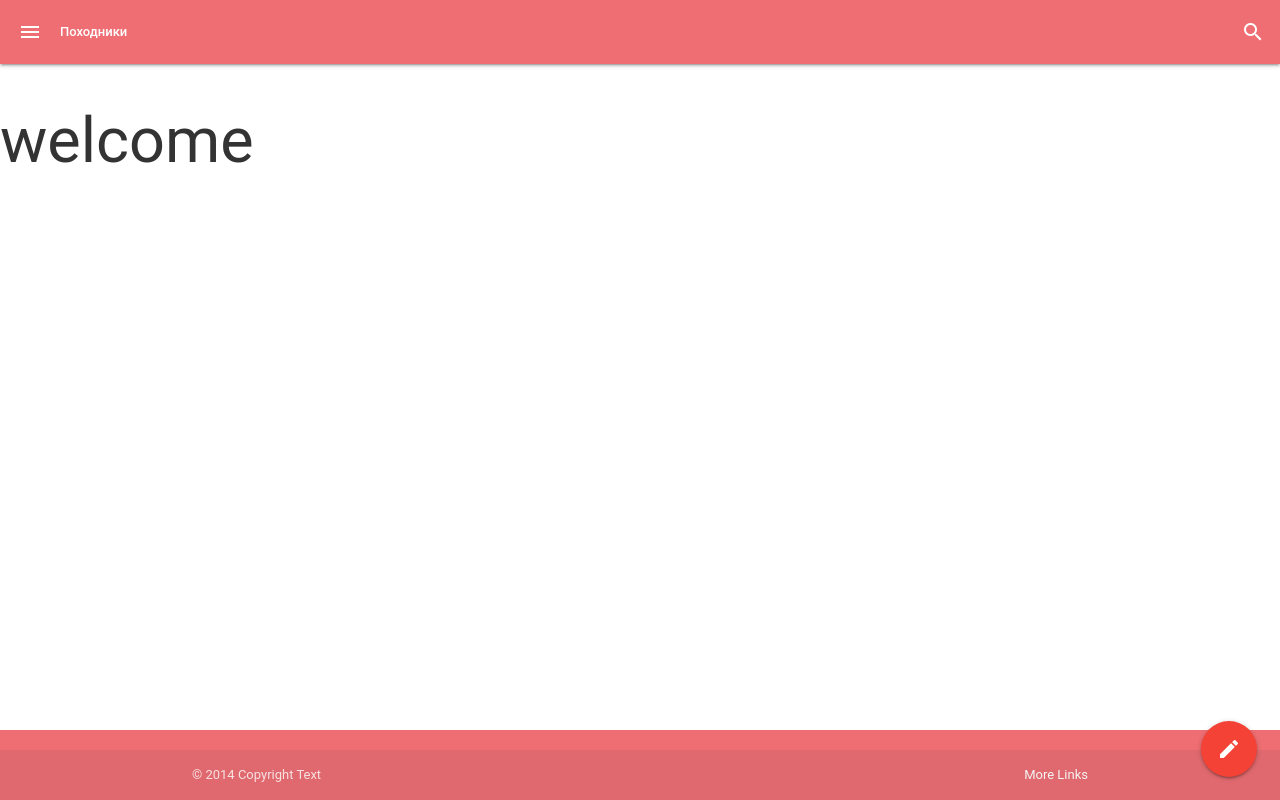
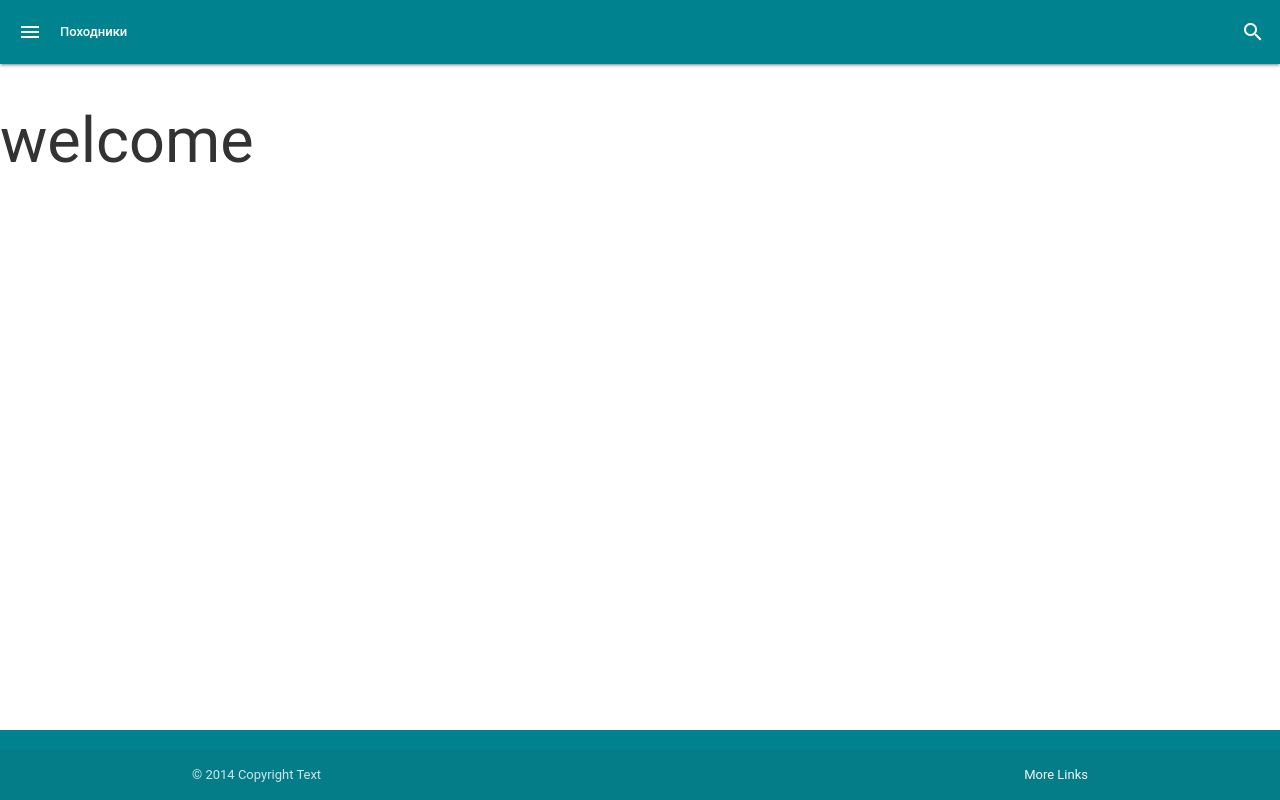
Before and after one commit to pohodnik58/pohodnik58.github.io, a plain HTML site: page app/index.html in a window 1280 px wide. Drawn offline with Linux system fonts and the light colour scheme.

Commit message:
pos on map

```diff
--- a/app/index.html
+++ b/app/index.html
@@ -24,7 +24,7 @@
 
 
 <nav id="header">
-	<div class="nav-wrapper">
+	<div class="nav-wrapper cyan darken-3">
 		<a href="#" data-target="slide-out" class="sidenav-trigger show-on-medium-and-up">
 			<i class="material-icons">menu</i>
 		</a>
@@ -48,7 +48,7 @@
 </div>
 
 <main id="main"></main>
-<footer class="page-footer" id="footer">
+<footer class="page-footer cyan darken-3" id="footer">
 	<div class="footer-copyright">
 		<div class="container">
 			© 2014 Copyright Text
@@ -57,10 +57,8 @@
 	</div>
 </footer>
 <div class="fixed-action-btn">
-	<a class="btn-floating btn-large red">
-		<i class="large material-icons">mode_edit</i>
-	</a>
-	<ul>
+	<a class="btn-floating btn-large red" id="mainFloatingButton" style="display: none"></a>
+	<ul id="floatingButtons">
 		<li><a class="btn-floating red"><i class="material-icons">insert_chart</i></a></li>
 		<li><a class="btn-floating yellow darken-1"><i class="material-icons">format_quote</i></a></li>
 		<li><a class="btn-floating green"><i class="material-icons">publish</i></a></li>
--- a/app/js/main.js
+++ b/app/js/main.js
@@ -10,6 +10,8 @@ app = {
     headerRight:document.getElementById('headerRight'),
     search:document.getElementById('search'),
     footer:document.getElementById('footer'),
+    mainFloatingButton:document.getElementById('mainFloatingButton'),
+    floatingButtons:document.getElementById('floatingButtons'),
     indeterminateProgress: document.getElementById('indeterminateProgress'),
 }
 
@@ -26,8 +28,8 @@ Element.prototype.append = function(obj){
 document.addEventListener('DOMContentLoaded', function() {
     var elems = document.querySelector('.sidenav');
     elems.empty().append([
-        new Li( new A({href:'welcome', onclick:function(){app.sidenav.close()}},'welcome') ),
-        new Li( new A({href:'about', onclick:function(){app.sidenav.close()}},'about') ),
+        new Li( new A({href:'#welcome', onclick:function(){app.sidenav.close()}},'welcome') ),
+        new Li( new A({href:'#about', onclick:function(){app.sidenav.close()}},'about') ),
         new Li( new A({href:'#map', onclick:function(){app.sidenav.close()}},'map') ),
     ])
     app.sidenav = M.Sidenav.init(elems, {});
```
Also changed, not shown: app/pages/map.js (+19 -0 lines), app/manifest.json.
